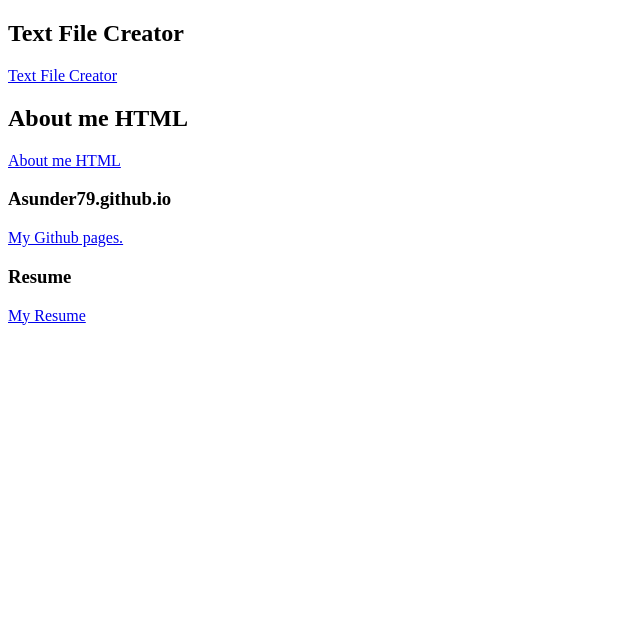
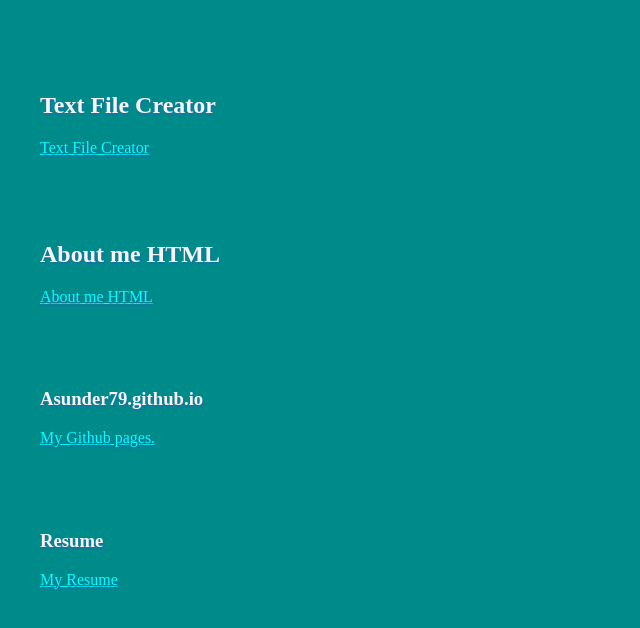
Before and after one commit to Asunder79/Asunder79.github.io, a plain HTML site: page projects.html in a window 1280 px wide. Shown: the whole page, without its empty margins (0-640 px from the left). Drawn offline with Linux system fonts and the light colour scheme.

```diff
--- a/projects.html
+++ b/projects.html
@@ -4,7 +4,7 @@
         <meta charset="UTF-8" />
         <meta name="viewport" content="width=device-width, initial-scale=1.0" />
         <title>Projects and Showcases</title>
-        <link rel="stylesheet" href="">
+        <link rel="stylesheet" href="projectsstyles.css">
     </head>
 
 
```
